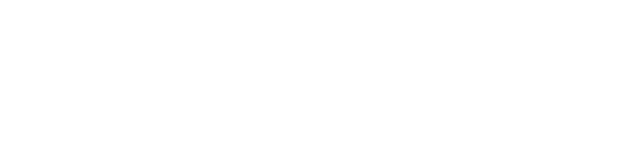
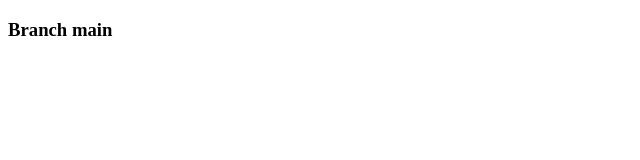
Before and after one commit to JoseLeandroNascimento/WebAcademy, a plain HTML site: page index.html in a window 1280 px wide. Shown: the whole page, without its empty margins (0-640 px from the left). Drawn offline with Linux system fonts and the light colour scheme.

Commit message:
Alteração da branch main

```diff
--- a/index.html
+++ b/index.html
@@ -9,7 +9,7 @@
 </head>
 
 <body>
-
+    <h3>Branch main</h3>
 </body>
 
 </html>
```
